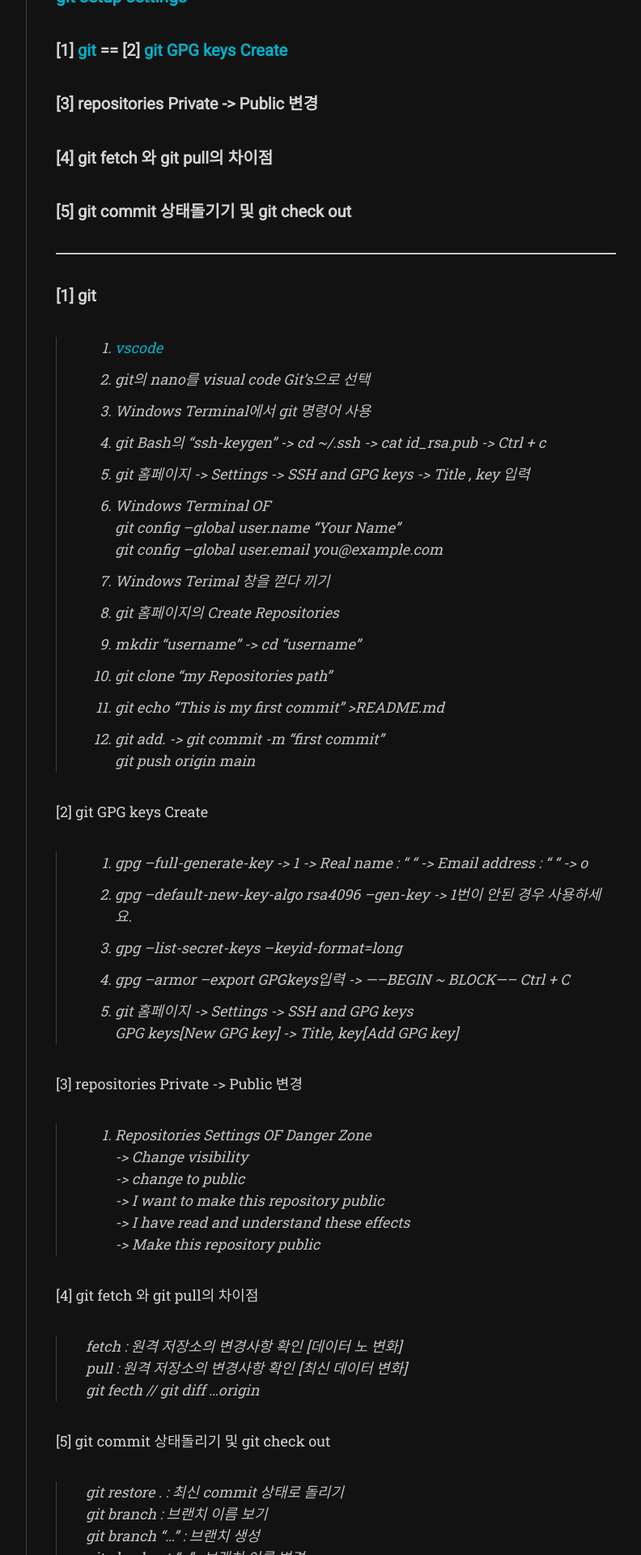
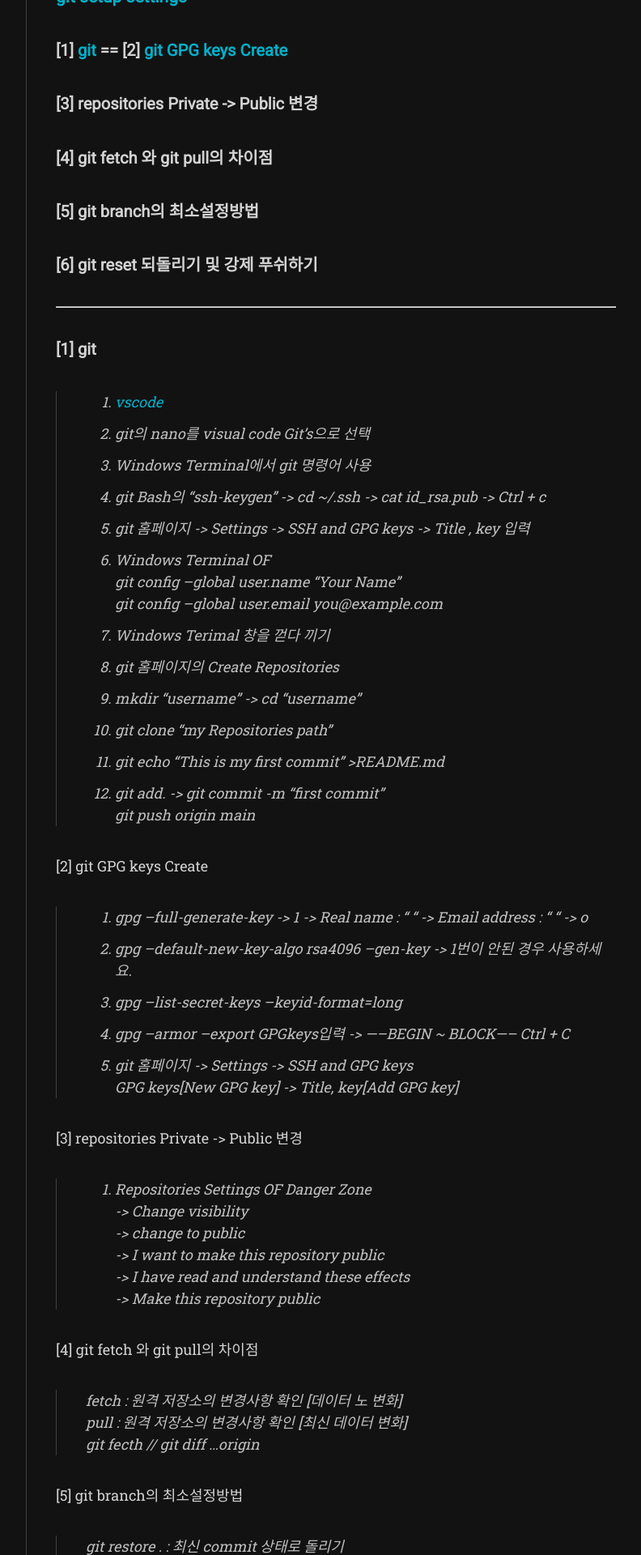
Before and after one commit to enrhd24/enrhd24.github.io, a Jekyll site: the page built from _posts/2023-03-29-git install.md, in a window 1280 px wide. Shown: the part 391-2311 px from the top of the page at 81% size, without its empty margins (357-1149 px from the left). Built offline with Jekyll 4.4.1, drawn with Linux system fonts in a browser that asks for light colours; nearby versions of some CDN libraries; some web fonts are replaced.

Commit message:
git branch updated

```diff
--- a/_posts/2023-03-29-git install.md
+++ b/_posts/2023-03-29-git install.md
@@ -10,7 +10,9 @@ tag: [GIT, github]
 #### [1] [git](https://git-scm.com/downloads) ==  [2] [git GPG keys Create](https://docs.github.com/ko/authentication/managing-commit-signature-verification)<br>
 #### [3] repositories Private -> Public 변경
 #### [4] git fetch 와 git pull의 차이점
-#### [5] git commit 상태돌기기 및 git check out
+#### [5] git branch의 최소설정방법
+#### [6] git reset 되돌리기 및 강제 푸쉬하기
+
 ---
 
 #### [1] git
@@ -50,7 +52,7 @@ git config --global user.email you@example.com <br>
  > pull : 원격 저장소의 변경사항 확인 [최신 데이터 변화]<br>
  > git fecth // git diff ...origin
 
- [5] git commit 상태돌리기 및 git check out
+[5] git branch의 최소설정방법
  > git restore . : 최신 commit 상태로 돌리기<br>
  > git branch : 브랜치 이름 보기<br>
  > git branch "..." : 브랜치 생성<br>
```
